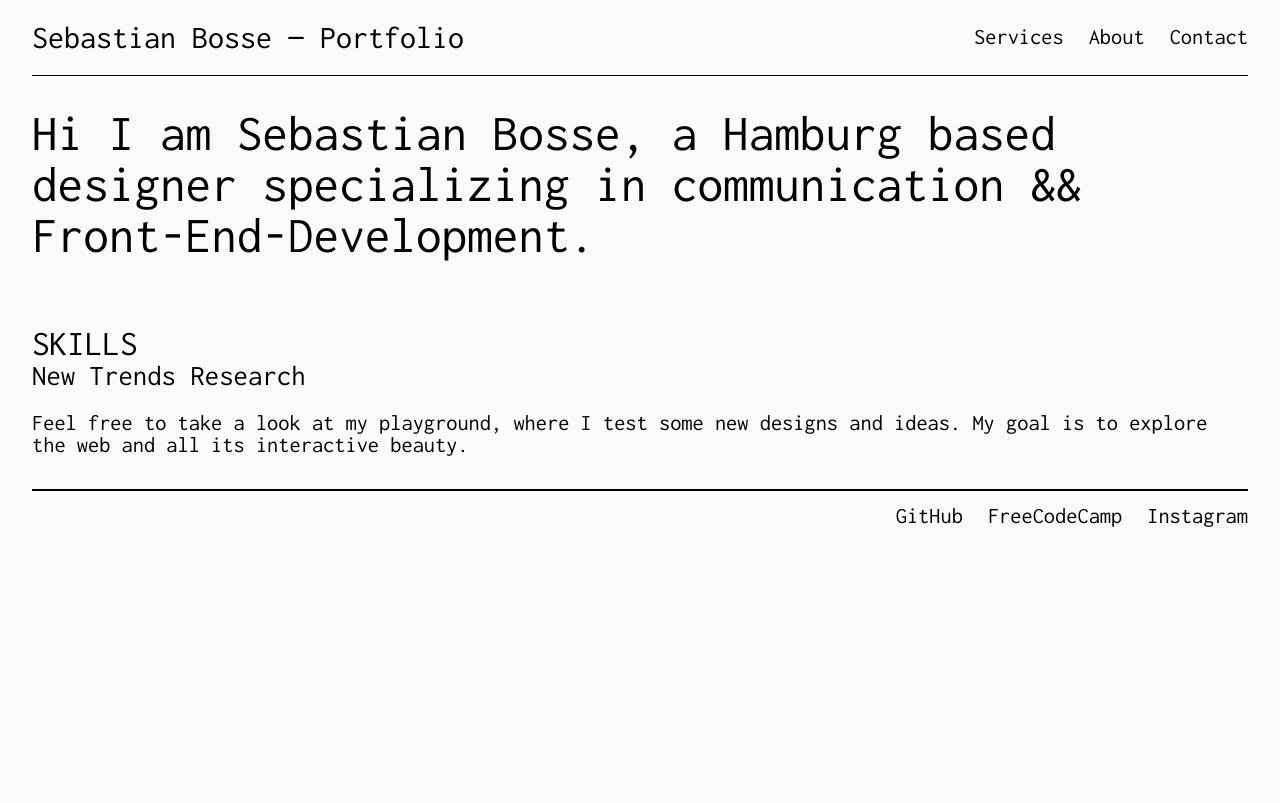
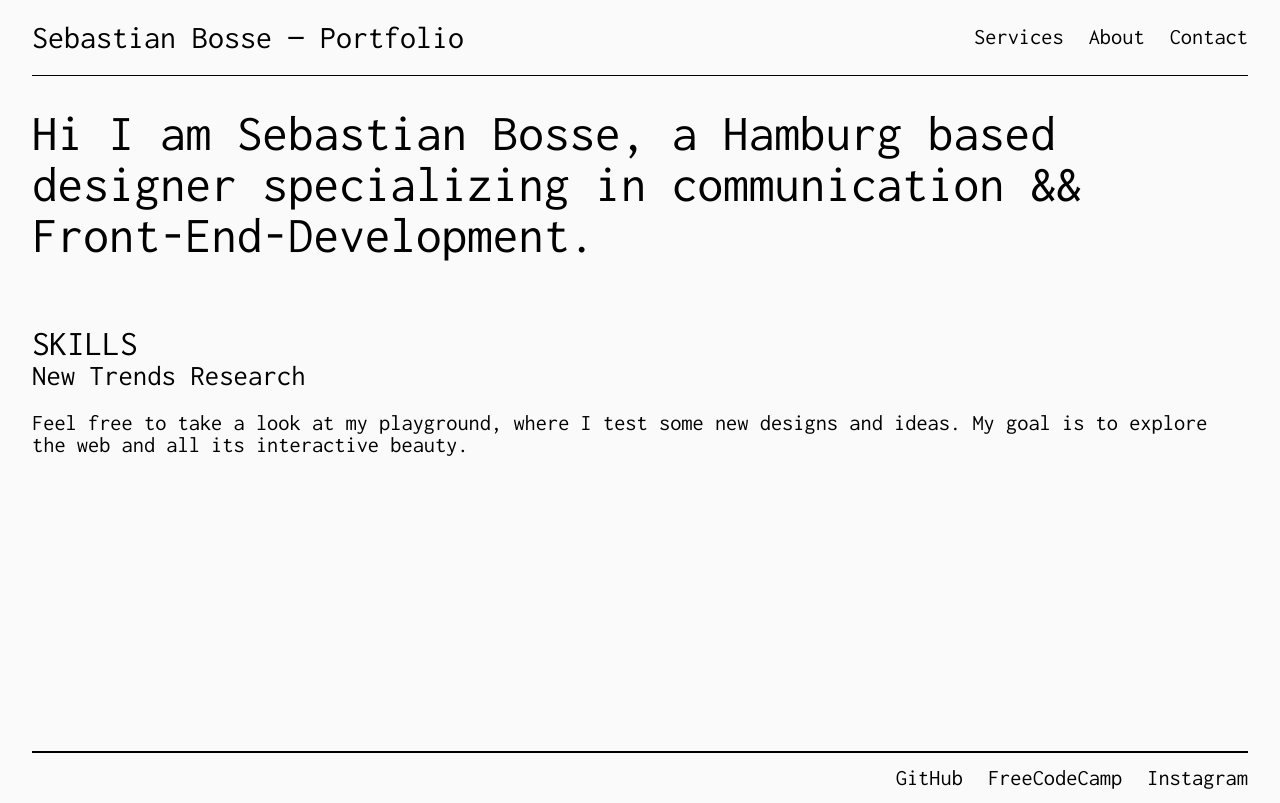
Before and after one commit to koolmilk/koolmilk.github.io, a plain HTML site: page index.html in a window 1280 px wide. Drawn offline with Linux system fonts and the light colour scheme.

Commit message:
Update style.css

```diff
--- a/css/style.css
+++ b/css/style.css
@@ -62,7 +62,7 @@ a {
 }
 
 main {
-min-height: calac(100vh - 125px);
+min-height: calc(100vh - 125px);
 }
 
 section#welcome, section#skills {
```
